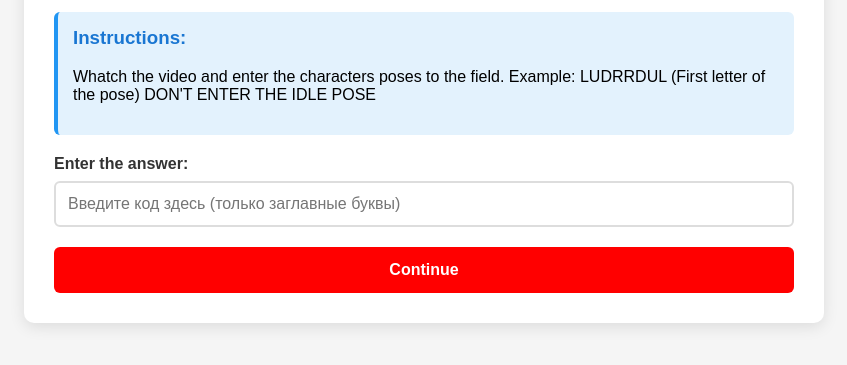
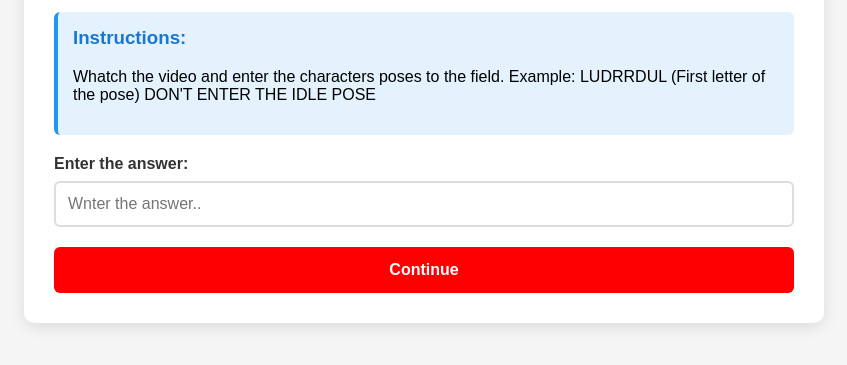
Before and after one commit to Akanchik/mansquest, a plain HTML site: page index.html in a window 1280 px wide. Shown: the part 387-752 px from the top of the page, without its empty margins (216-1063 px from the left). Drawn offline with Linux system fonts and the light colour scheme.

Commit message:
Update index.html

```diff
--- a/index.html
+++ b/index.html
@@ -149,7 +149,7 @@
         <form id="access-form" class="access-form" onsubmit="return false;" aria-label="Форма доступа">
             <div class="input-group">
                 <label for="code-input">Enter the answer:</label>
-                <input type="text" id="code-input" placeholder="Введите код здесь (только заглавные буквы)" autocomplete="off" inputmode="latin">
+                <input type="text" id="code-input" placeholder="Wnter the answer.." autocomplete="off" inputmode="latin">
             </div>
             <button type="button" id="submit-btn">Continue</button>
 
```
